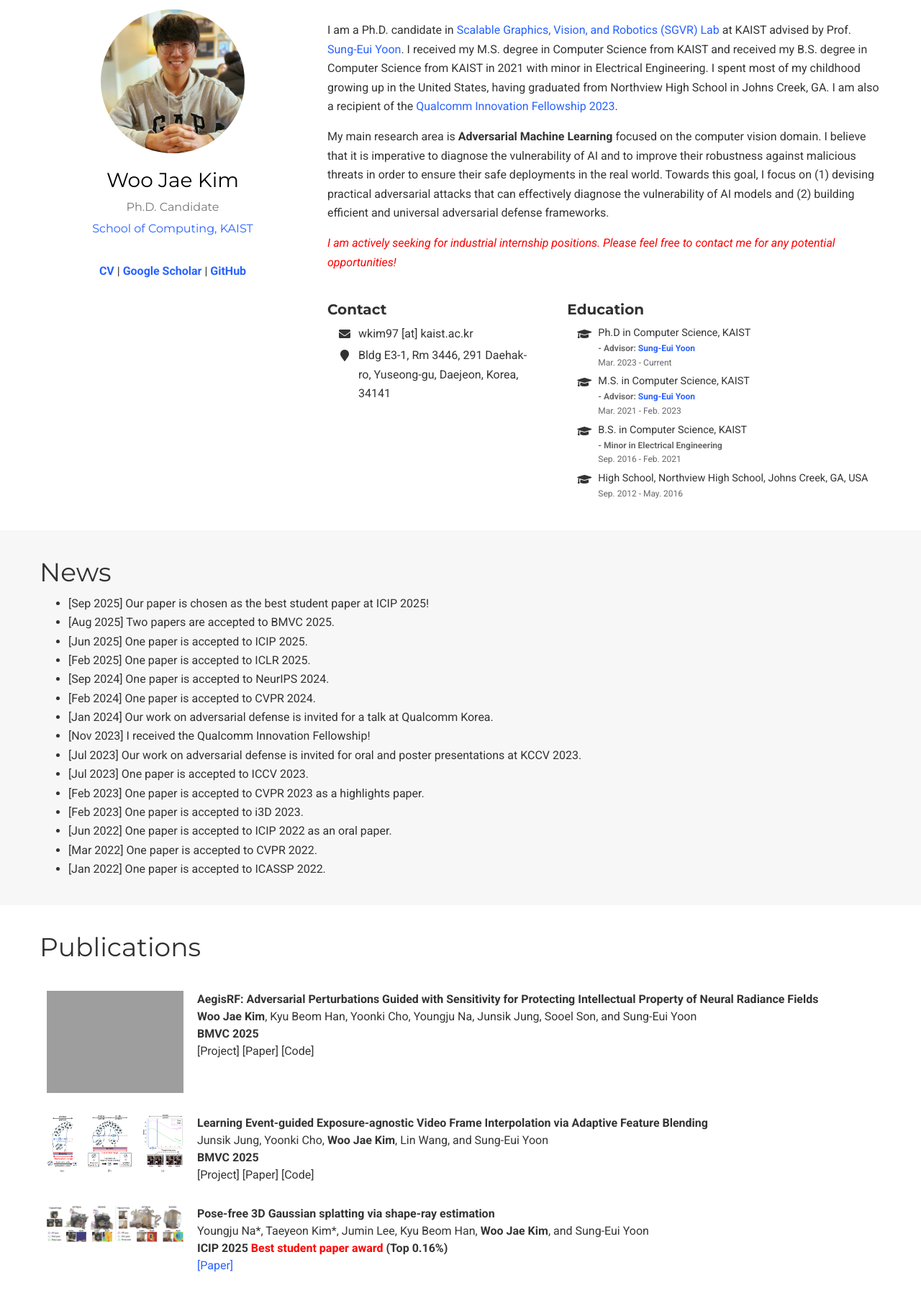
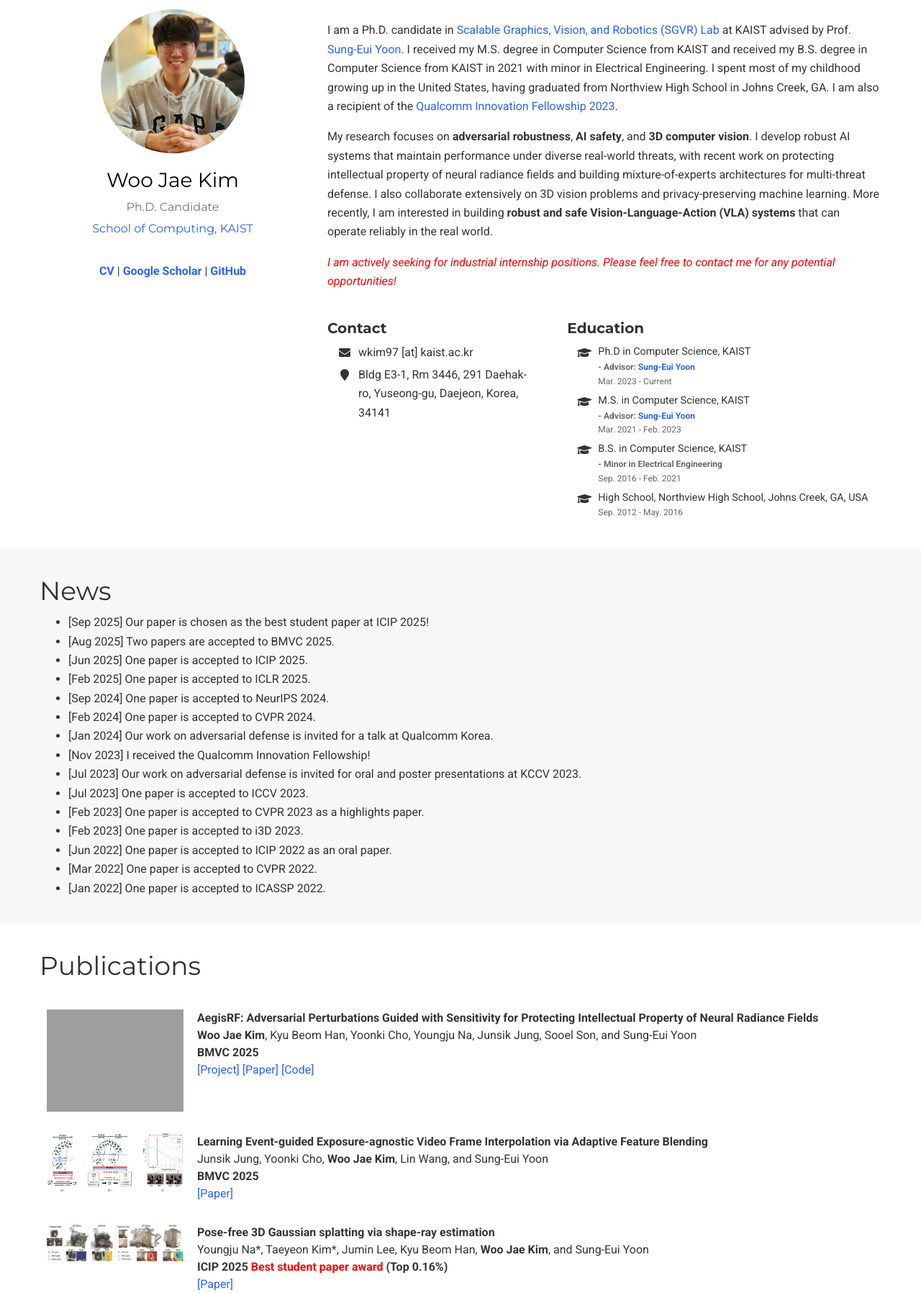
Before and after one commit to wkim97/wkim97.github.io, a plain HTML site: page index.html in a window 1280 px wide. Shown: the part 97-1894 px from the top of the page at 72% size. Drawn offline with nearby package versions, Linux system fonts and the light colour scheme; some packages are replaced by stand-ins of ours; no server answers; grey boxes are pictures that could not be loaded; some icons are missing.

Commit message:
update 2025-11-22

```diff
--- a/index.html
+++ b/index.html
@@ -183,11 +183,16 @@
             <a href="https://www.qualcomm.com/research/university-relations/innovation-fellowship/winners">Qualcomm Innovation Fellowship 2023</a>.
           </p>
           <p>
-            My main research area is <b>Adversarial Machine Learning</b> focused on the computer vision domain.
+            <!-- My main research area is <b>Adversarial Machine Learning</b> focused on the computer vision domain.
             I believe that it is imperative to diagnose the vulnerability of AI and to improve their robustness against malicious threats
             in order to ensure their safe deployments in the real world.
             Towards this goal, I focus on (1) devising practical adversarial attacks that can effectively diagnose the vulnerability
-            of AI models and (2) building efficient and universal adversarial defense frameworks.
+            of AI models and (2) building efficient and universal adversarial defense frameworks. -->
+            My research focuses on <b>adversarial robustness</b>, <b>AI safety</b>, and <b>3D computer vision</b>.
+            I develop robust AI systems that maintain performance under diverse real-world threats, with recent work on
+            protecting intellectual property of neural radiance fields and building mixture-of-experts architectures for multi-threat defense.
+            I also collaborate extensively on 3D vision problems and privacy-preserving machine learning.
+            More recently, I am interested in building <b>robust and safe Vision-Language-Action (VLA) systems</b> that can operate reliably in the real world.
           </p>
           <p style="color:red">
             <i>I am actively seeking for industrial internship positions.
@@ -308,9 +313,9 @@
                 <p class="authors"><b>Woo Jae Kim</b>, Kyu Beom Han, Yoonki Cho, Youngju Na, Junsik Jung, Sooel Son, and Sung-Eui Yoon<br /></p>
                 <p class="venue">BMVC 2025<br>
                 <p class="resources">
-                  [Project]
-                  [Paper]
-                  [Code]
+                  <a href="https://sgvr.kaist.ac.kr/~wjkim/AegisRF/">[Project]</a> <a
+                    href="https://arxiv.org/abs/2510.19371">[Paper]</a> <a
+                    href="https://github.com/wkim97/AegisRF">[Code]</a>
                 </p>
               </div>
             </li>
@@ -324,9 +329,7 @@
                 <p class="authors">Junsik Jung, Yoonki Cho, <b>Woo Jae Kim</b>, Lin Wang, and Sung-Eui Yoon<br /></p>
                 <p class="venue">BMVC 2025<br>
                 <p class="resources">
-                  [Project]
-                  [Paper]
-                  [Code]
+                  <a href="https://arxiv.org/abs/2510.22565">[Paper]</a>
                 </p>
               </div>
             </li>
@@ -543,13 +546,13 @@
           <h1>Experiences</h1>
           <h2 id="reviewer">Reviewer</h2>
           <ul>
+            <li>CVPR (2023-2025)</li>
+            <li>ICCV (2023, 2025)</li>
+            <li>ECCV (2024)</li>
             <li>NeurIPS (2025)</li>
-            <li>ECCV (2024)</li>
-            <li>ACCV (2024)</li>
-            <li>ICCV (2023, 2025)</li>
-            <li>CVPR (2023-2025)</li>
             <li>ACM MM (2025)</li>
             <li>WACV (2025)</li>
+            <li>ACCV (2024)</li>
           </ul>
           <!-- <h2 id="reviewer">Teaching Assistant</h2>
           <ul>
```
Also changed, not shown: 1 other file.
